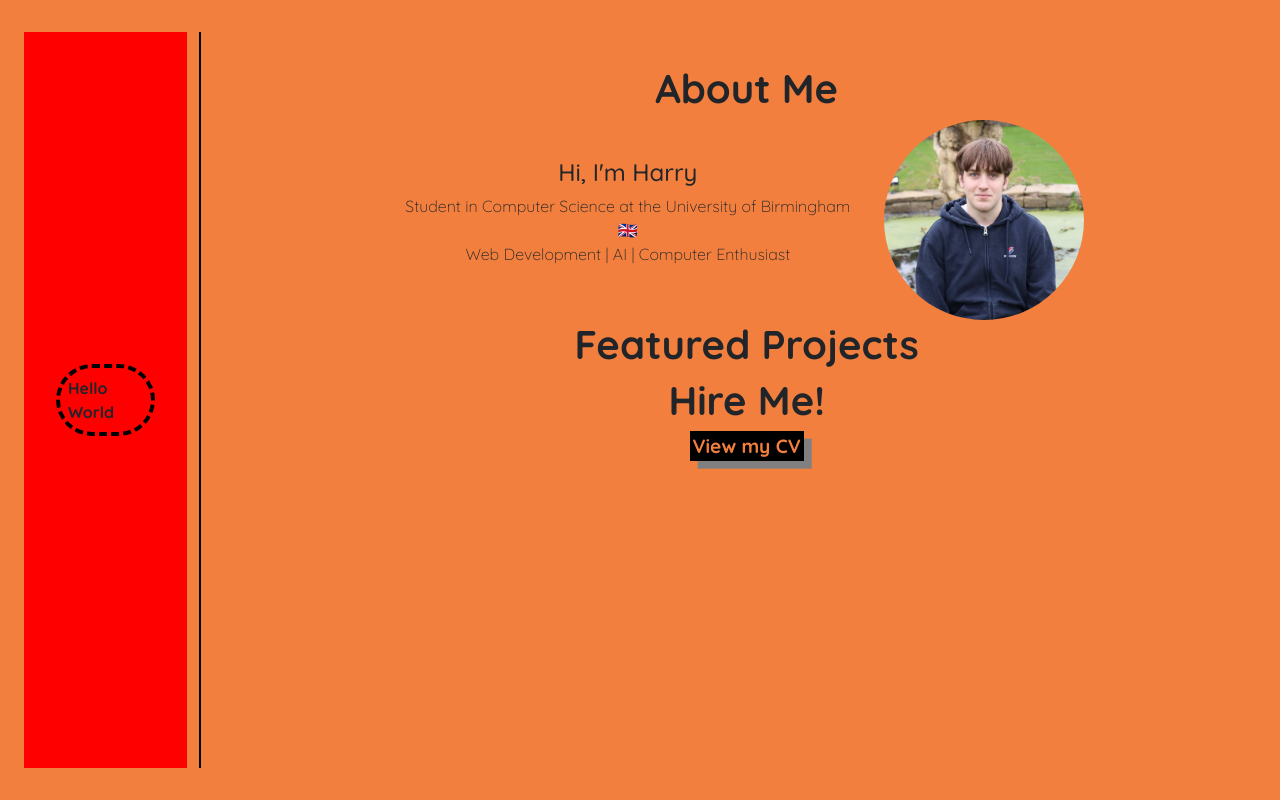
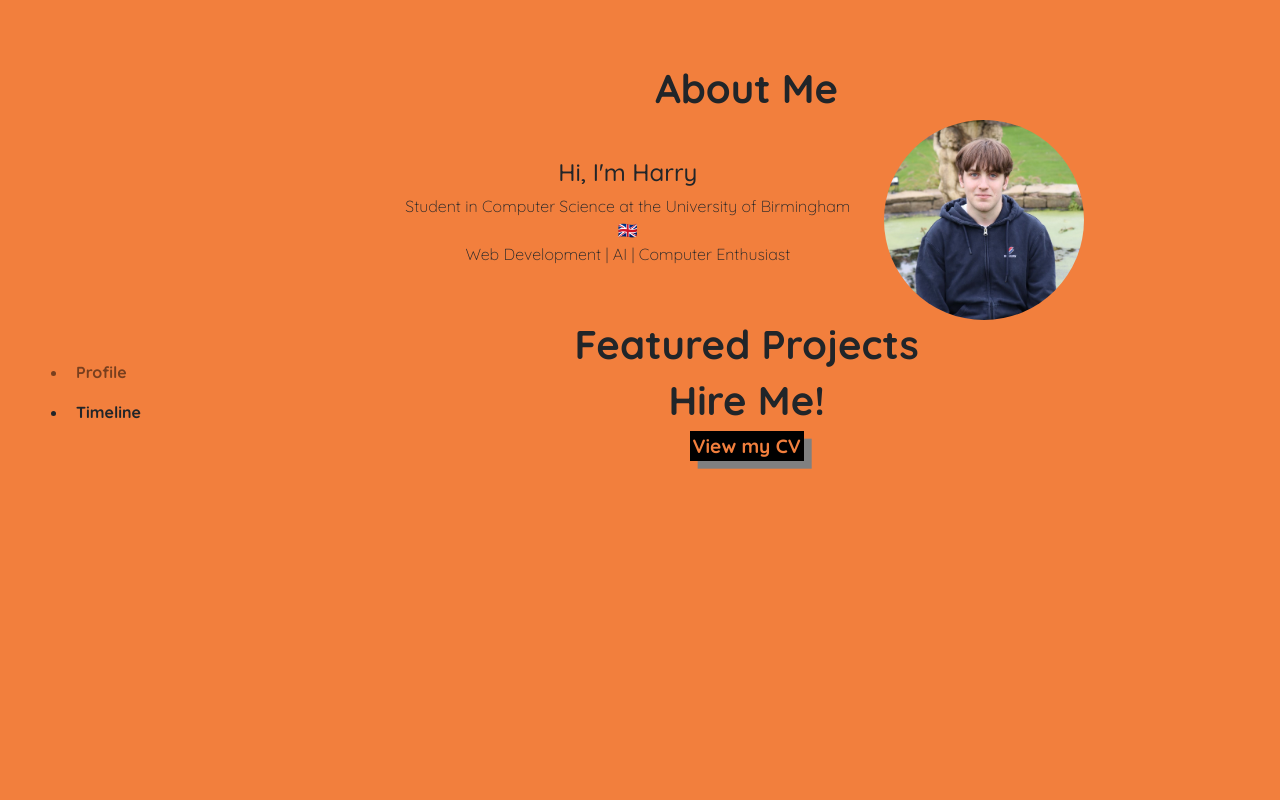
Before and after one commit to harryz8/personal-site, an Angular app: page / in a window 1280 px wide. Built offline with nearby package versions, Linux system fonts and the light colour scheme; a web font is replaced by a local one.

Commit message:
changed sidebar styling

```diff
--- a/src/app/app.config.ts
+++ b/src/app/app.config.ts
@@ -1,6 +1,5 @@
 import { ApplicationConfig, provideBrowserGlobalErrorListeners } from '@angular/core';
 import { provideRouter } from '@angular/router';
-
 import { routes } from './app.routes';
 
 export const appConfig: ApplicationConfig = {
--- a/src/app/app.html
+++ b/src/app/app.html
@@ -4,7 +4,7 @@
       <app-sidebar class="h-100"></app-sidebar>
     </div>
     <div class="col-md-10">
-      <app-home></app-home>
+      <router-outlet />
     </div>
   </div>
 </div>
--- a/src/app/app.routes.ts
+++ b/src/app/app.routes.ts
@@ -1,3 +1,14 @@
 import { Routes } from '@angular/router';
+import { Home } from './home/home';
+import { Timeline } from './timeline/timeline'
 
-export const routes: Routes = [];
+export const routes: Routes = [
+    {
+        path: '',
+        component: Home,
+    },
+    {
+        path: 'timeline',
+        component: Timeline,
+    },
+];
--- a/src/app/app.ts
+++ b/src/app/app.ts
@@ -1,11 +1,10 @@
 import { Component, signal } from '@angular/core';
 import { RouterOutlet } from '@angular/router';
-import { Home } from './home/home';
 import { Sidebar } from "./sidebar/sidebar";
 
 @Component({
   selector: 'app-root',
-  imports: [RouterOutlet, Home, Sidebar],
+  imports: [RouterOutlet, Sidebar],
   templateUrl: './app.html',
   styleUrl: './app.scss'
 })
--- a/src/app/sidebar/sidebar.html
+++ b/src/app/sidebar/sidebar.html
@@ -1,7 +1,14 @@
 <div id="sidebar" class="container-fluid">
     <div id="sidebar_inner" class="container-fluid center">
         <div class="row align-middle" style="justify-content: center;">
-            <button #bt_1 class="side_button" type="button">Hello World</button>
+            <ul>
+                <li class="li-button" [ngClass]="{'li-button-selected': this.path === ''}" routerLink="/">
+                    <button #bt_1 class="side_button" type="button">Profile</button>
+                </li>
+                <li class="li-button" [ngClass]="{'li-button-selected': this.path === 'timeline'}" routerLink="/timeline">
+                    <button #bt_1 class="side_button" type="button">Timeline</button>
+                </li>
+            </ul>
         </div>
     </div>
 </div>
--- a/src/app/sidebar/sidebar.scss
+++ b/src/app/sidebar/sidebar.scss
@@ -2,22 +2,43 @@
     all: unset;
     display: inline-block;
     cursor: pointer;
-    padding: 0.5em;
-    border-radius: 3em;
-    border: 0.3em dashed black;
     outline: none;
     background-color: inherit;
     width: fit-content;
     box-shadow: none;
-    margin: 2em;
     font-weight: bolder;
+    padding: 0.5em;
+}
+
+@keyframes increase-size {
+    from {
+        font-size: medium;
+    }
+    to {
+        font-size: large;
+    }
+}
+
+.li-button :hover {
+    text-decoration: underline;
+    animation-duration: 0.1s;
+    animation-name: increase-size;
+    animation-iteration-count: 1;
+    font-size: large;
+}
+
+.li-button {
+    margin-left: 2em;
+}
+
+.li-button-selected {
+    color: rgba(0, 0, 0, 0.5);
 }
 
 #sidebar {
     margin-top: 2em;
     margin-bottom: 2em;
     height: calc(100dvh - 4em);
-    border-right: solid black 2px;
     width: 100%;
 }
 
@@ -25,6 +46,5 @@
     display: flex;
     height: 100%;
     align-items: center;
-    justify-content: center;
-    background-color: red;
+    justify-content: left;
 }
--- a/src/app/sidebar/sidebar.ts
+++ b/src/app/sidebar/sidebar.ts
@@ -1,9 +1,23 @@
 import { Component } from '@angular/core';
+import { ActivatedRoute } from '@angular/router';
+import { CommonModule } from '@angular/common'
+import { RouterLink } from '@angular/router';
 
 @Component({
   selector: 'app-sidebar',
-  imports: [],
+  imports: [CommonModule, RouterLink],
   templateUrl: './sidebar.html',
   styleUrl: './sidebar.scss',
 })
-export class Sidebar {}
+export class Sidebar {
+
+  path: string = "";
+
+  constructor(private route: ActivatedRoute) {}
+
+  ngOnInit(): void {
+    this.route.url.subscribe(url => {
+      this.path = url[0].path;
+    });
+  }
+}
--- /dev/null
+++ b/src/app/timeline/timeline.html
@@ -0,0 +1 @@
+<p>timeline works!</p>
--- /dev/null
+++ b/src/app/timeline/timeline.ts
@@ -0,0 +1,9 @@
+import { Component } from '@angular/core';
+
+@Component({
+  selector: 'app-timeline',
+  imports: [],
+  templateUrl: './timeline.html',
+  styleUrl: './timeline.scss',
+})
+export class Timeline {}
```
Also changed, not shown: src/app/timeline/timeline.scss (added), 1 other file (tests, documents, lock files or other folders).
